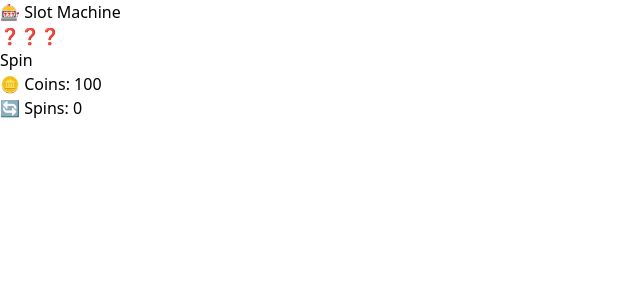
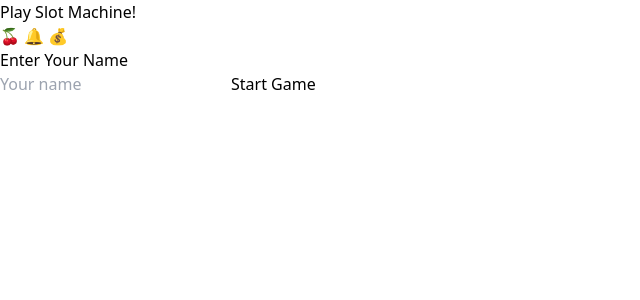
Before and after one commit to MateoXRP/slot-machine, a React (Vite) app: page / in a window 1280 px wide. Shown: the top 300 px of the page, without its empty margins (0-640 px from the left). Built offline with nearby package versions, Linux system fonts and the light colour scheme.

Commit message:
Add login and local leaderboard to slot machine

```diff
--- a/package.json
+++ b/package.json
@@ -10,6 +10,7 @@
     "preview": "vite preview"
   },
   "dependencies": {
+    "js-cookie": "^3.0.5",
     "react": "^19.1.0",
     "react-dom": "^19.1.0"
   },
--- a/src/App.jsx
+++ b/src/App.jsx
@@ -1,7 +1,63 @@
+import { useState, useEffect } from "react";
 import SlotMachine from "./SlotMachine";
+import Cookies from "js-cookie";
 
-function App() {
-  return <SlotMachine />;
+export default function App() {
+  const [playerName, setPlayerName] = useState("");
+  const [nameInput, setNameInput] = useState("");
+
+  useEffect(() => {
+    const stored = Cookies.get("slotPlayer");
+    if (stored) setPlayerName(stored);
+  }, []);
+
+  const saveName = () => {
+    const trimmed = nameInput.trim();
+    if (!trimmed) return;
+    setPlayerName(trimmed);
+    Cookies.set("slotPlayer", trimmed);
+  };
+
+  const logout = () => {
+    Cookies.remove("slotPlayer");
+    setPlayerName("");
+    setNameInput("");
+  };
+
+  if (!playerName) {
+    return (
+      <div className="flex flex-col items-center justify-center min-h-screen bg-gray-900 text-white p-4">
+        <h1 className="text-3xl font-bold mb-2 text-center">Play Slot Machine!</h1>
+        <div className="text-4xl mb-4">🍒 🔔 💰</div>
+        <h2 className="text-xl font-semibold mb-2">Enter Your Name</h2>
+        <input
+          type="text"
+          value={nameInput}
+          onChange={(e) => setNameInput(e.target.value)}
+          className="px-4 py-2 text-black rounded mb-2"
+          placeholder="Your name"
+        />
+        <button
+          onClick={saveName}
+          className="bg-yellow-500 px-4 py-2 rounded hover:bg-yellow-600"
+        >
+          Start Game
+        </button>
+      </div>
+    );
+  }
+
+  return (
+    <>
+      <SlotMachine playerName={playerName} />
+      <div className="text-center mt-4">
+        <button
+          onClick={logout}
+          className="text-xs text-white underline hover:text-yellow-400"
+        >
+          Switch Player
+        </button>
+      </div>
+    </>
+  );
 }
-
-export default App;
--- a/src/SlotMachine.jsx
+++ b/src/SlotMachine.jsx
@@ -1,12 +1,24 @@
-import { useState } from "react";
+import { useState, useEffect } from "react";
+import Cookies from "js-cookie";
+import { getLocalLeaderboard, updateLocalLeaderboard, resetPlayerStats, resetAllPlayers } from "./leaderboard";
 
 const symbols = ["🍒", "🍋", "🔔", "💎", "🐯", "💰"];
 
-export default function SlotMachine() {
+export default function SlotMachine({ playerName }) {
   const [reels, setReels] = useState(["❓", "❓", "❓"]);
   const [spins, setSpins] = useState(0);
   const [coins, setCoins] = useState(100);
   const [message, setMessage] = useState("");
+  const [leaderboard, setLeaderboard] = useState({});
+
+  useEffect(() => {
+    const saved = getLocalLeaderboard();
+    if (saved[playerName]) {
+      setCoins(saved[playerName].coins);
+      setSpins(saved[playerName].spins);
+    }
+    setLeaderboard(saved);
+  }, [playerName]);
 
   const spin = () => {
     if (coins <= 0) {
@@ -14,47 +26,93 @@ export default function SlotMachine() {
       return;
     }
 
-    const newReels = [
-      symbols[Math.floor(Math.random() * symbols.length)],
-      symbols[Math.floor(Math.random() * symbols.length)],
-      symbols[Math.floor(Math.random() * symbols.length)],
-    ];
+    const newReels = Array.from({ length: 3 }, () => symbols[Math.floor(Math.random() * symbols.length)]);
+    setReels(newReels);
+    const [a, b, c] = newReels;
 
-    setReels(newReels);
-    setSpins(spins + 1);
-    setCoins(coins - 1);
+    let change = -1;
+    let result = "😢 Try again!";
+    if (a === b && b === c) {
+      change = 49;
+      result = "🎉 Jackpot! +50 coins!";
+    } else if (a === b || b === c || a === c) {
+      change = 9;
+      result = "🥳 You win! +10 coins!";
+    }
 
-    const [a, b, c] = newReels;
-    if (a === b && b === c) {
-      setMessage("🎉 Jackpot! +50 coins!");
-      setCoins((prev) => prev + 50);
-    } else if (a === b || b === c || a === c) {
-      setMessage("🥳 You win! +10 coins!");
-      setCoins((prev) => prev + 10);
-    } else {
-      setMessage("😢 Try again!");
-    }
+    const newCoins = coins + change;
+    const newSpins = spins + 1;
+    setCoins(newCoins);
+    setSpins(newSpins);
+    setMessage(result);
+
+    const updated = updateLocalLeaderboard(playerName, newCoins, newSpins);
+    setLeaderboard(updated);
+  };
+
+  const handleResetPlayer = () => {
+    const updated = resetPlayerStats(playerName);
+    setCoins(100);
+    setSpins(0);
+    setLeaderboard(updated);
+    setMessage("");
+  };
+
+  const handleResetAll = () => {
+    const cleared = resetAllPlayers();
+    setLeaderboard(cleared);
+    setMessage("");
   };
 
   return (
     <div className="text-center text-white p-6 bg-gray-900 min-h-screen flex flex-col items-center justify-center space-y-6">
       <h1 className="text-3xl font-bold">🎰 Slot Machine</h1>
+      <p className="text-lg mb-2">Welcome, <span className="font-semibold">{playerName}</span></p>
+
       <div className="text-6xl flex space-x-4">
         {reels.map((symbol, i) => (
           <span key={i}>{symbol}</span>
         ))}
       </div>
+
       <button
         onClick={spin}
         className="bg-yellow-400 hover:bg-yellow-500 text-black font-semibold px-6 py-3 rounded"
       >
         Spin
       </button>
+
       <p className="text-lg">{message}</p>
+
       <div className="text-sm text-gray-300 space-y-1">
         <p>🪙 Coins: {coins}</p>
         <p>🔄 Spins: {spins}</p>
       </div>
+
+      <button
+        onClick={handleResetPlayer}
+        className="bg-blue-600 hover:bg-blue-700 text-white px-4 py-2 rounded mt-4"
+      >
+        Reset My Stats
+      </button>
+
+      <h2 className="text-xl font-bold mt-6 mb-2">🏅 Local Leaderboard</h2>
+      <ul className="mb-4 text-sm">
+        {Object.entries(leaderboard)
+          .sort(([, a], [, b]) => b.coins - a.coins)
+          .map(([name, data]) => (
+            <li key={name}>
+              {name}: {data.coins} coins / {data.spins} spins
+            </li>
+          ))}
+      </ul>
+
+      <button
+        onClick={handleResetAll}
+        className="bg-red-600 hover:bg-red-700 text-white px-4 py-2 rounded"
+      >
+        Reset Leaderboard
+      </button>
     </div>
   );
 }
--- /dev/null
+++ b/src/leaderboard.js
@@ -0,0 +1,31 @@
+import Cookies from "js-cookie";
+
+const COOKIE_KEY = "slotLeaderboard";
+
+export function getLocalLeaderboard() {
+  const raw = Cookies.get(COOKIE_KEY);
+  try {
+    return raw ? JSON.parse(raw) : {};
+  } catch {
+    return {};
+  }
+}
+
+export function updateLocalLeaderboard(name, coins, spins) {
+  const current = getLocalLeaderboard();
+  current[name] = { coins, spins };
+  Cookies.set(COOKIE_KEY, JSON.stringify(current));
+  return current;
+}
+
+export function resetPlayerStats(name) {
+  const current = getLocalLeaderboard();
+  delete current[name];
+  Cookies.set(COOKIE_KEY, JSON.stringify(current));
+  return current;
+}
+
+export function resetAllPlayers() {
+  Cookies.remove(COOKIE_KEY);
+  return {};
+}
```
Also changed, not shown: 1 other file (tests, documents, lock files or other folders).
